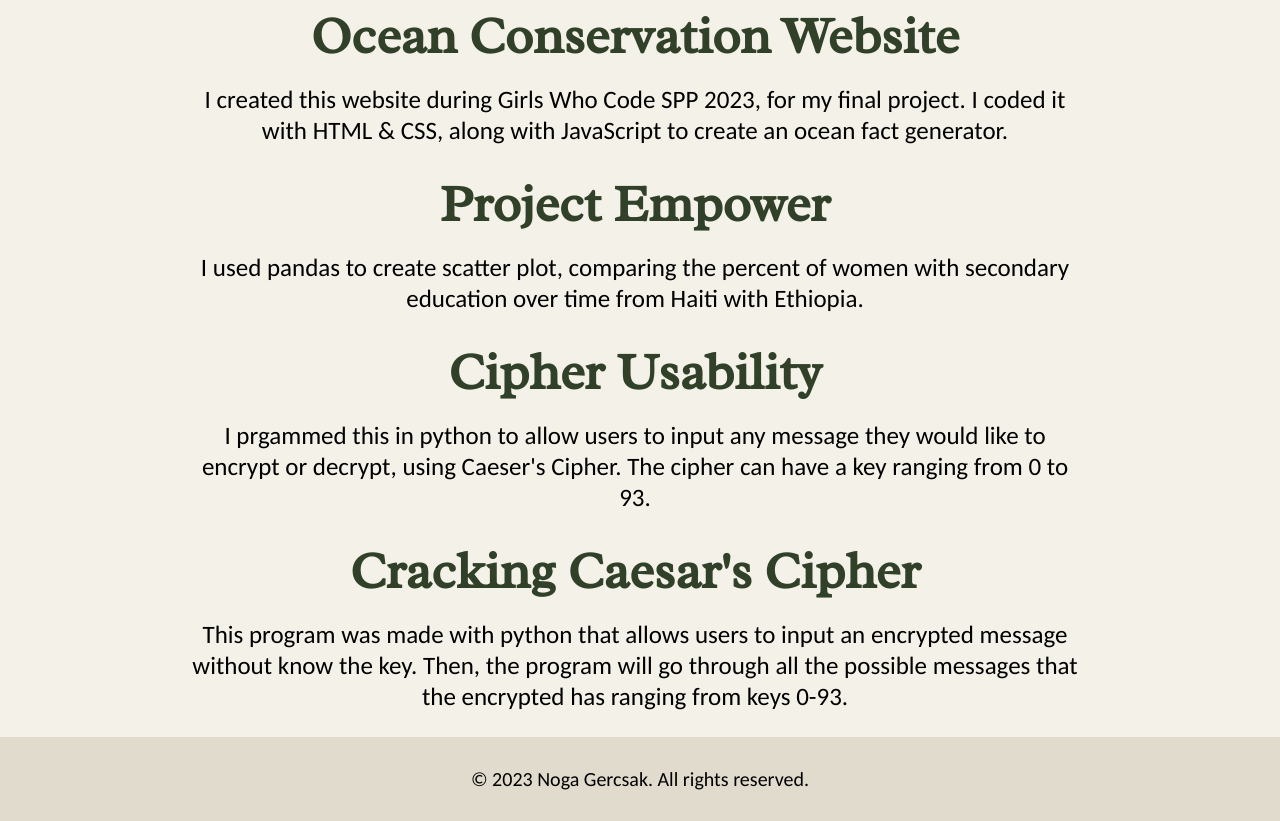
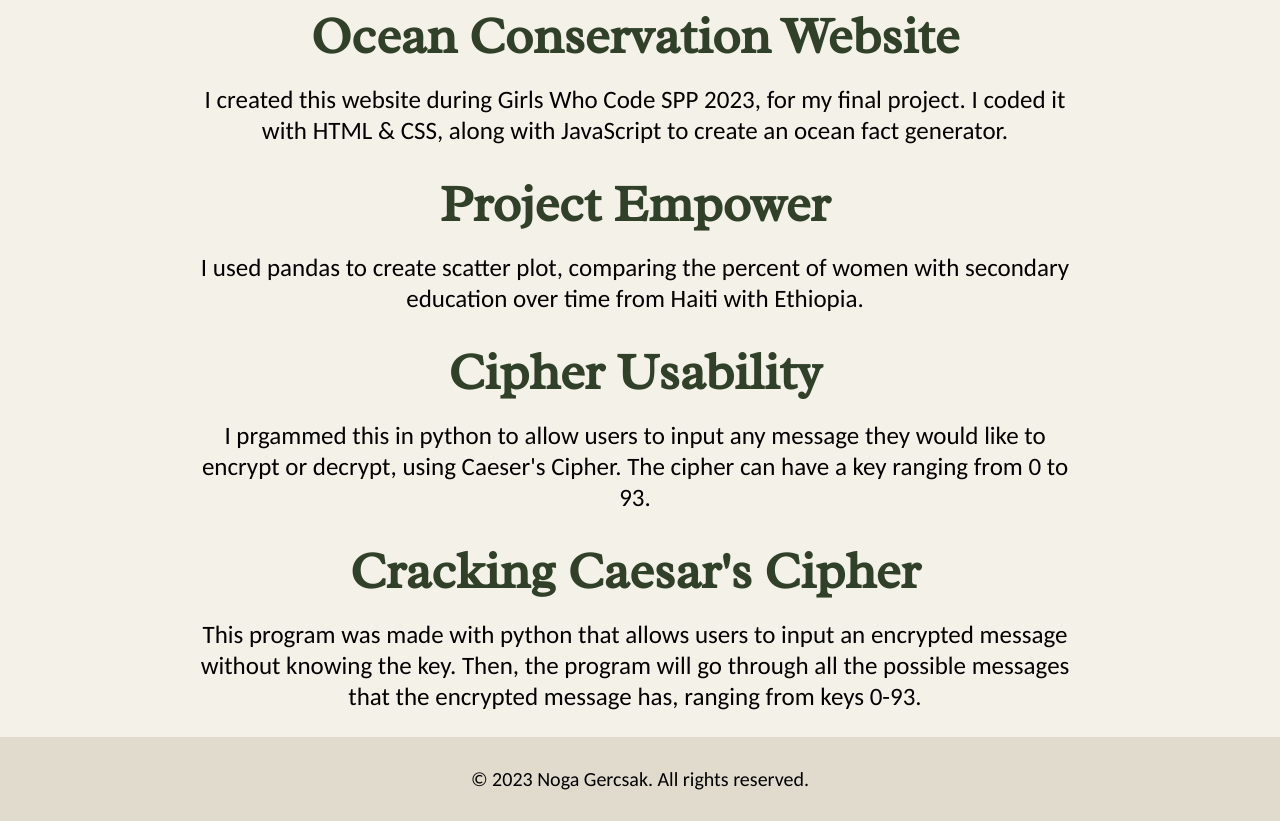
Before and after one commit to nogagercsak/nogagercsak, a plain HTML site: page index.html in a window 1280 px wide. Shown: the part 2503-3324 px from the top of the page. Drawn offline with Linux system fonts and the light colour scheme.

Commit message:
Update index.html

```diff
--- a/index.html
+++ b/index.html
@@ -105,7 +105,7 @@
 
         <div class="project">
           <a class="proj-title" style="text-decoration:none" href="https://github.com/nogagercsak/Cracking-Caesars-Cipher" target="_blank">Cracking Caesar's Cipher </a>
-          <p class="proj-desc">This program was made with python that allows users to input an encrypted message without know the key. Then, the program will go through all the possible messages that the encrypted has ranging from keys 0-93.</p>
+          <p class="proj-desc">This program was made with python that allows users to input an encrypted message without knowing the key. Then, the program will go through all the possible messages that the encrypted message has, ranging from keys 0-93.</p>
       </div>
 
       <!-- More project entries -->
```
